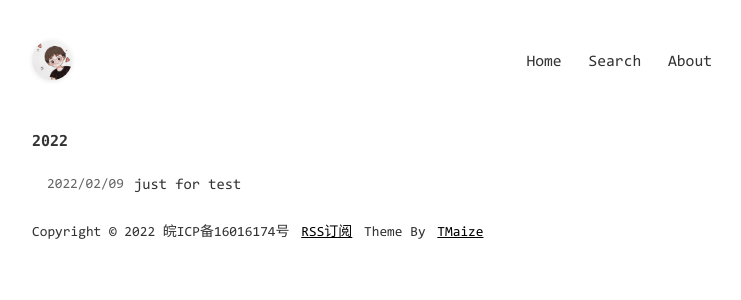
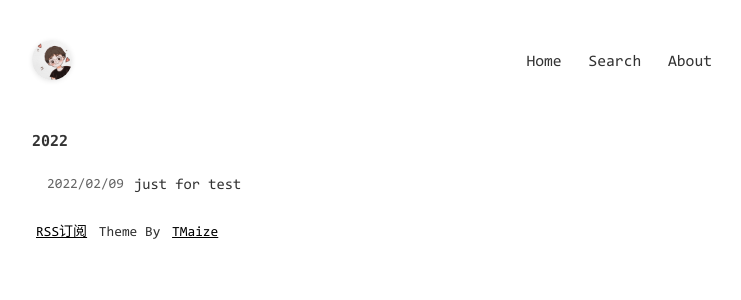
Before and after one commit to AntiTopQuark/AntiTopQuark.github.io, a Jekyll site: the page built from index.html, in a window 1280 px wide. Shown: the top 300 px of the page, without its empty margins (268-1009 px from the left). Built offline with Jekyll 4.4.1, drawn with Linux system fonts in a browser that asks for light colours.

Commit message:
Update _config.yml

```diff
--- a/_config.yml
+++ b/_config.yml
@@ -5,7 +5,7 @@
 description: LIke a dog
 keywords: AntiTopQuark,Blog,C++,Database,Oceanabse
 author: AntiTopQuark
-footerText: 'Copyright © 2022 皖ICP备16016174号'
+footerText: ' '
 
 # 这些不要动
 permalink: /posts/:year/:month/:day/:title.html
@@ -35,14 +35,14 @@
     url: /pages/about.html
 
 # 点击页面文字冒出特效,不需要请设置为false
-extClickEffect: true
+extClickEffect: false
 
 # Google Adsense,不需要请设置为false
 # _includes/ext-adsense.html 里面修改为自己的配置
 extAdsense: false
 
 # 数学公式支持，比较影响加载速度,不需要请设置为false
-extMath: false
+extMath: true
 
 # 友情链接
 links:
```
